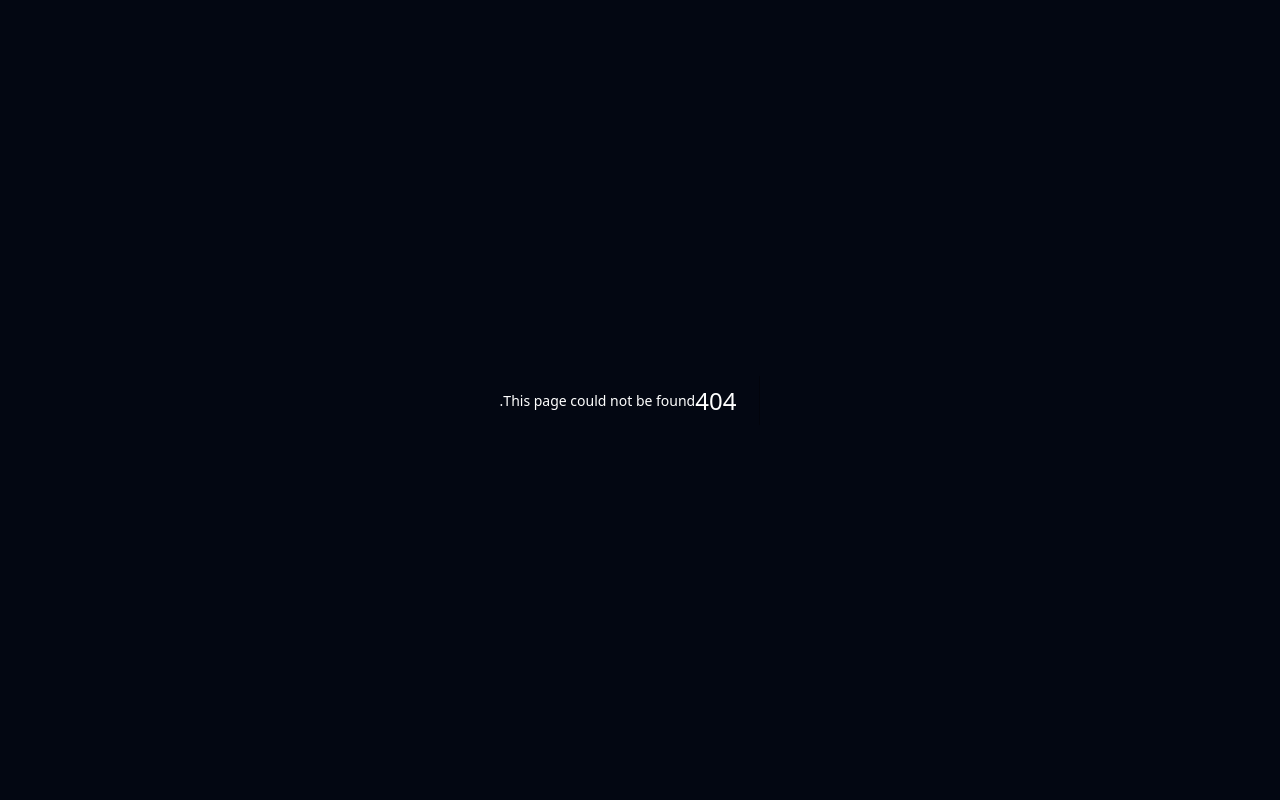
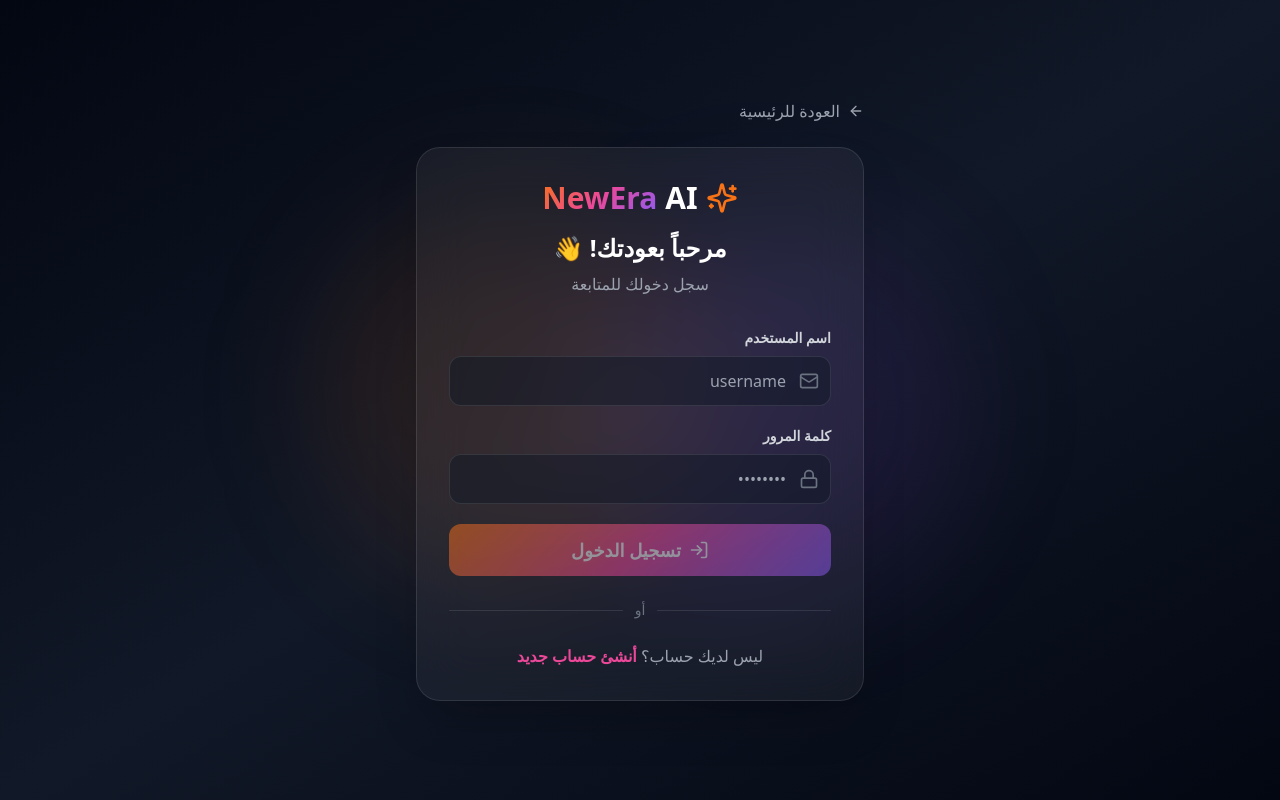
Before and after one commit to dreamsarena-web/newera-frontend, a Next.js app: page /login in a window 1280 px wide. Before the commit this address had no page. Built offline with nearby package versions, Linux system fonts and the light colour scheme.

Commit message:
Create page.tsx

```diff
--- /dev/null
+++ b/app/login/page.tsx
@@ -0,0 +1,175 @@
+"use client";
+
+import { useState } from "react";
+import { useRouter } from "next/navigation";
+import Link from "next/link";
+import { Mail, Lock, LogIn, Loader2, Sparkles, ArrowLeft } from "lucide-react";
+import axios from "axios";
+import toast from "react-hot-toast";
+import { useAuth } from "../context/AuthContext";
+
+export default function LoginPage() {
+  const router = useRouter();
+  const { login } = useAuth();
+
+  const [username, setUsername] = useState("");
+  const [password, setPassword] = useState("");
+  const [isLoading, setIsLoading] = useState(false);
+
+  const handleSubmit = async (e: React.FormEvent) => {
+    e.preventDefault();
+    if (isLoading) return;
+
+    setIsLoading(true);
+
+    try {
+      const apiUrl = process.env.NEXT_PUBLIC_API_URL || "https://ai-arena-backend-knyp.onrender.com";
+
+      // FastAPI يستخدم form data للـ login
+      const formData = new URLSearchParams();
+      formData.append("username", username);
+      formData.append("password", password);
+
+      const response = await axios.post(
+        `${apiUrl}/api/v1/auth/login`,
+        formData,
+        {
+          headers: {
+            "Content-Type": "application/x-www-form-urlencoded",
+          },
+        }
+      );
+
+      const { access_token, user } = response.data;
+
+      login(access_token, user);
+      toast.success(`أهلاً ${user.username}! 🎉`);
+
+      setTimeout(() => {
+        router.push("/");
+      }, 1000);
+    } catch (error: any) {
+      const message = error.response?.data?.detail || "حدث خطأ، حاول مرة أخرى";
+      toast.error(message);
+    } finally {
+      setIsLoading(false);
+    }
+  };
+
+  return (
+    <div className="min-h-screen bg-gradient-to-br from-gray-950 via-gray-900 to-gray-950 flex items-center justify-center p-4">
+      {/* Background Effects */}
+      <div className="fixed inset-0 overflow-hidden pointer-events-none">
+        <div className="absolute top-1/4 left-1/4 w-96 h-96 bg-orange-500/10 rounded-full blur-3xl" />
+        <div className="absolute bottom-1/4 right-1/4 w-96 h-96 bg-purple-500/10 rounded-full blur-3xl" />
+      </div>
+
+      <div className="relative w-full max-w-md">
+        {/* Back Button */}
+        <Link
+          href="/"
+          className="inline-flex items-center gap-2 text-gray-400 hover:text-white mb-6 transition-colors"
+        >
+          <ArrowLeft className="w-4 h-4" />
+          العودة للرئيسية
+        </Link>
+
+        {/* Card */}
+        <div className="bg-white/5 backdrop-blur-xl border border-white/10 rounded-3xl p-8 shadow-2xl">
+          {/* Logo */}
+          <div className="text-center mb-8">
+            <div className="inline-flex items-center gap-2 mb-4">
+              <Sparkles className="w-8 h-8 text-newera-orange" />
+              <h1 className="text-3xl font-black">
+                <span className="text-gradient">NewEra</span>
+                <span className="text-white"> AI</span>
+              </h1>
+            </div>
+            <h2 className="text-2xl font-bold mb-2">مرحباً بعودتك! 👋</h2>
+            <p className="text-gray-400">سجل دخولك للمتابعة</p>
+          </div>
+
+          {/* Form */}
+          <form onSubmit={handleSubmit} className="space-y-5">
+            {/* Username */}
+            <div>
+              <label className="block text-sm font-bold text-gray-300 mb-2">
+                اسم المستخدم
+              </label>
+              <div className="relative">
+                <Mail className="absolute right-3 top-1/2 -translate-y-1/2 w-5 h-5 text-gray-500" />
+                <input
+                  type="text"
+                  value={username}
+                  onChange={(e) => setUsername(e.target.value)}
+                  placeholder="username"
+                  required
+                  disabled={isLoading}
+                  className="w-full bg-gray-900/50 border border-white/10 rounded-xl pr-11 pl-4 py-3 focus:outline-none focus:border-newera-pink transition-colors disabled:opacity-50"
+                />
+              </div>
+            </div>
+
+            {/* Password */}
+            <div>
+              <label className="block text-sm font-bold text-gray-300 mb-2">
+                كلمة المرور
+              </label>
+              <div className="relative">
+                <Lock className="absolute right-3 top-1/2 -translate-y-1/2 w-5 h-5 text-gray-500" />
+                <input
+                  type="password"
+                  value={password}
+                  onChange={(e) => setPassword(e.target.value)}
+                  placeholder="••••••••"
+                  required
+                  disabled={isLoading}
+                  className="w-full bg-gray-900/50 border border-white/10 rounded-xl pr-11 pl-4 py-3 focus:outline-none focus:border-newera-pink transition-colors disabled:opacity-50"
+                />
+              </div>
+            </div>
+
+            {/* Submit */}
+            <button
+              type="submit"
+              disabled={isLoading || !username || !password}
+              className="w-full px-6 py-3 bg-newera-gradient rounded-xl font-bold text-lg hover:scale-[1.02] transition-transform disabled:opacity-50 disabled:hover:scale-100 flex items-center justify-center gap-2"
+            >
+              {isLoading ? (
+                <>
+                  <Loader2 className="w-5 h-5 animate-spin" />
+                  جاري الدخول...
+                </>
+              ) : (
+                <>
+                  <LogIn className="w-5 h-5" />
+                  تسجيل الدخول
+                </>
+              )}
+            </button>
+          </form>
+
+          {/* Divider */}
+          <div className="my-6 flex items-center gap-3">
+            <div className="flex-1 h-px bg-white/10" />
+            <span className="text-gray-500 text-sm">أو</span>
+            <div className="flex-1 h-px bg-white/10" />
+          </div>
+
+          {/* Register Link */}
+          <div className="text-center">
+            <p className="text-gray-400">
+              ليس لديك حساب؟{" "}
+              <Link
+                href="/register"
+                className="text-newera-pink font-bold hover:underline"
+              >
+                أنشئ حساب جديد
+              </Link>
+            </p>
+          </div>
+        </div>
+      </div>
+    </div>
+  );
+}
```
